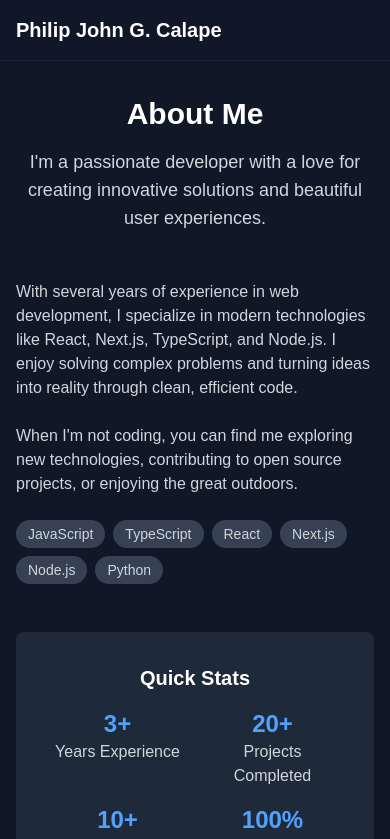
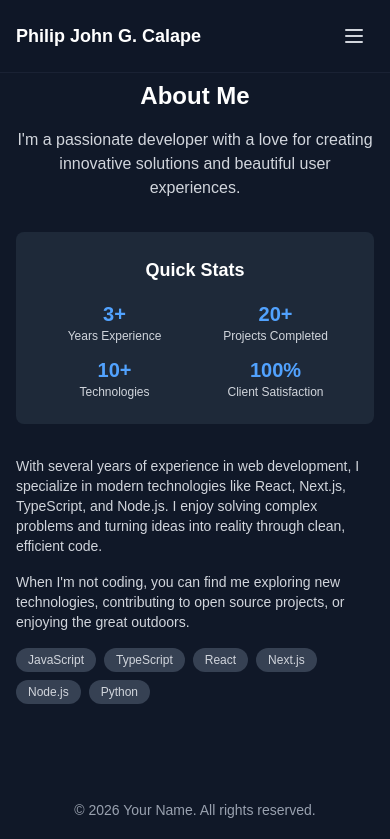
Before and after one commit to PCalape/personal, a Next.js app: page /about in a window 390 px wide. Shown: the top 839 px of the page. Built offline with nearby package versions, Linux system fonts and the light colour scheme.

Commit message:
add mobile view

```diff
--- a/app/about/page.tsx
+++ b/app/about/page.tsx
@@ -3,30 +3,30 @@ import Footer from "../../components/Footer";
 
 export default function About() {
   return (
-    <div className="min-h-screen bg-gray-900">
+    <div className="min-h-screen bg-gray-900 flex flex-col">
       <Navigation />
 
       {/* About Section */}
-      <section className="pt-24 pb-16 bg-gray-900">
-        <div className="max-w-6xl mx-auto px-4 sm:px-6 lg:px-8">
-          <div className="text-center mb-12">
-            <h1 className="text-3xl md:text-4xl font-bold text-white mb-4">
+      <section className="flex-1 pt-20 sm:pt-24 pb-8 sm:pb-16 bg-gray-900">
+        <div className="max-w-6xl mx-auto px-4 sm:px-6 lg:px-8 h-full">
+          <div className="text-center mb-8 sm:mb-12">
+            <h1 className="text-2xl sm:text-3xl md:text-4xl font-bold text-white mb-4">
               About Me
             </h1>
-            <p className="text-lg text-gray-300 max-w-2xl mx-auto">
+            <p className="text-base sm:text-lg text-gray-300 max-w-2xl mx-auto">
               I&apos;m a passionate developer with a love for creating
               innovative solutions and beautiful user experiences.
             </p>
           </div>
-          <div className="grid md:grid-cols-2 gap-12 items-center">
-            <div>
-              <p className="text-gray-300 mb-6">
+          <div className="grid md:grid-cols-2 gap-8 sm:gap-12 items-center">
+            <div className="space-y-4 sm:space-y-6">
+              <p className="text-sm sm:text-base text-gray-300">
                 With several years of experience in web development, I
                 specialize in modern technologies like React, Next.js,
                 TypeScript, and Node.js. I enjoy solving complex problems and
                 turning ideas into reality through clean, efficient code.
               </p>
-              <p className="text-gray-300 mb-6">
+              <p className="text-sm sm:text-base text-gray-300">
                 When I&apos;m not coding, you can find me exploring new
                 technologies, contributing to open source projects, or enjoying
                 the great outdoors.
@@ -42,33 +42,49 @@ export default function About() {
                 ].map((tech) => (
                   <span
                     key={tech}
-                    className="bg-gray-700 text-gray-300 px-3 py-1 rounded-full text-sm"
+                    className="bg-gray-700 text-gray-300 px-3 py-1 rounded-full text-xs sm:text-sm"
                   >
                     {tech}
                   </span>
                 ))}
               </div>
             </div>
-            <div className="bg-gray-800 rounded-lg p-8 text-center">
-              <h3 className="text-xl font-semibold text-white mb-4">
+            <div className="bg-gray-800 rounded-lg p-6 sm:p-8 text-center order-first md:order-last">
+              <h3 className="text-lg sm:text-xl font-semibold text-white mb-4">
                 Quick Stats
               </h3>
-              <div className="grid grid-cols-2 gap-4">
+              <div className="grid grid-cols-2 gap-3 sm:gap-4">
                 <div>
-                  <div className="text-2xl font-bold text-blue-400">3+</div>
-                  <div className="text-gray-300">Years Experience</div>
+                  <div className="text-xl sm:text-2xl font-bold text-blue-400">
+                    3+
+                  </div>
+                  <div className="text-xs sm:text-sm text-gray-300">
+                    Years Experience
+                  </div>
                 </div>
                 <div>
-                  <div className="text-2xl font-bold text-blue-400">20+</div>
-                  <div className="text-gray-300">Projects Completed</div>
+                  <div className="text-xl sm:text-2xl font-bold text-blue-400">
+                    20+
+                  </div>
+                  <div className="text-xs sm:text-sm text-gray-300">
+                    Projects Completed
+                  </div>
                 </div>
                 <div>
-                  <div className="text-2xl font-bold text-blue-400">10+</div>
-                  <div className="text-gray-300">Technologies</div>
+                  <div className="text-xl sm:text-2xl font-bold text-blue-400">
+                    10+
+                  </div>
+                  <div className="text-xs sm:text-sm text-gray-300">
+                    Technologies
+                  </div>
                 </div>
                 <div>
-                  <div className="text-2xl font-bold text-blue-400">100%</div>
-                  <div className="text-gray-300">Client Satisfaction</div>
+                  <div className="text-xl sm:text-2xl font-bold text-blue-400">
+                    100%
+                  </div>
+                  <div className="text-xs sm:text-sm text-gray-300">
+                    Client Satisfaction
+                  </div>
                 </div>
               </div>
             </div>
--- a/app/globals.css
+++ b/app/globals.css
@@ -21,3 +21,28 @@ body {
   color: var(--foreground);
   font-family: Arial, Helvetica, sans-serif;
 }
+
+/* Improve viewport handling for mobile */
+@media (max-height: 600px) {
+  .min-h-screen {
+    min-height: 100vh;
+  }
+}
+
+/* Ensure proper line clamping for text truncation */
+.line-clamp-3 {
+  display: -webkit-box;
+  -webkit-line-clamp: 3;
+  line-clamp: 3;
+  -webkit-box-orient: vertical;
+  overflow: hidden;
+}
+
+/* Better focus states for mobile */
+@media (max-width: 768px) {
+  button:focus,
+  a:focus {
+    outline: 2px solid #3b82f6;
+    outline-offset: 2px;
+  }
+}
--- a/components/Footer.tsx
+++ b/components/Footer.tsx
@@ -1,9 +1,9 @@
 export default function Footer() {
   return (
-    <footer className="bg-gray-900 text-white py-8">
+    <footer className="bg-gray-900 text-white py-6 sm:py-8 mt-auto">
       <div className="max-w-6xl mx-auto px-4 sm:px-6 lg:px-8">
         <div className="text-center">
-          <p className="text-gray-400">
+          <p className="text-gray-400 text-sm sm:text-base">
             © 2026 Your Name. All rights reserved.
           </p>
         </div>
--- a/components/Navigation.tsx
+++ b/components/Navigation.tsx
@@ -2,26 +2,48 @@
 
 import Link from "next/link";
 import { usePathname } from "next/navigation";
+import { useState } from "react";
 
 export default function Navigation() {
   const pathname = usePathname();
+  const [isMenuOpen, setIsMenuOpen] = useState(false);
 
-  const getLinkClassName = (href: string) => {
+  const getLinkClassName = (href: string, mobile = false) => {
     const isActive = pathname === href;
-    return `px-3 py-2 rounded-md transition-colors ${
-      isActive
-        ? "bg-gray-700/50 text-white"
+    const baseClasses = mobile
+      ? "block px-3 py-2 text-base font-medium transition-colors border-l-4"
+      : "px-3 py-2 rounded-md transition-colors";
+
+    if (isActive) {
+      return `${baseClasses} ${
+        mobile
+          ? "bg-gray-700/50 text-white border-blue-400"
+          : "bg-gray-700/50 text-white"
+      }`;
+    }
+    return `${baseClasses} ${
+      mobile
+        ? "text-gray-300 hover:text-white hover:bg-gray-700/30 border-transparent hover:border-gray-500"
         : "text-gray-300 hover:text-white hover:bg-gray-700/30"
     }`;
   };
 
+  const toggleMenu = () => setIsMenuOpen(!isMenuOpen);
+  const closeMenu = () => setIsMenuOpen(false);
+
   return (
-    <nav className="fixed top-0 w-full bg-gray-900/20 z-50 border-b border-gray-700/30">
+    <nav className="fixed top-0 w-full bg-gray-900/95 backdrop-blur-sm z-50 border-b border-gray-700/30">
       <div className="max-w-6xl mx-auto px-4 sm:px-6 lg:px-8">
         <div className="flex justify-between items-center py-4">
-          <Link href="/" className="text-xl font-bold text-white">
+          <Link
+            href="/"
+            className="text-lg sm:text-xl font-bold text-white truncate pr-4"
+            onClick={closeMenu}
+          >
             Philip John G. Calape
           </Link>
+
+          {/* Desktop Navigation */}
           <div className="hidden md:flex space-x-2">
             <Link href="/" className={getLinkClassName("/")}>
               Home
@@ -39,6 +61,95 @@ export default function Navigation() {
               Contact
             </Link>
           </div>
+
+          {/* Mobile menu button */}
+          <button
+            onClick={toggleMenu}
+            className="md:hidden inline-flex items-center justify-center p-2 rounded-md text-gray-300 hover:text-white hover:bg-gray-700/30 focus:outline-none focus:ring-2 focus:ring-white focus:ring-offset-2 focus:ring-offset-gray-900 transition-colors"
+            aria-expanded="false"
+          >
+            <span className="sr-only">Open main menu</span>
+            {!isMenuOpen ? (
+              <svg
+                className="block h-6 w-6"
+                xmlns="http://www.w3.org/2000/svg"
+                fill="none"
+                viewBox="0 0 24 24"
+                stroke="currentColor"
+              >
+                <path
+                  strokeLinecap="round"
+                  strokeLinejoin="round"
+                  strokeWidth={2}
+                  d="M4 6h16M4 12h16M4 18h16"
+                />
+              </svg>
+            ) : (
+              <svg
+                className="block h-6 w-6"
+                xmlns="http://www.w3.org/2000/svg"
+                fill="none"
+                viewBox="0 0 24 24"
+                stroke="currentColor"
+              >
+                <path
+                  strokeLinecap="round"
+                  strokeLinejoin="round"
+                  strokeWidth={2}
+                  d="M6 18L18 6M6 6l12 12"
+                />
+              </svg>
+            )}
+          </button>
+        </div>
+      </div>
+
+      {/* Mobile Navigation Menu */}
+      <div
+        className={`md:hidden transition-all duration-300 ease-in-out ${
+          isMenuOpen
+            ? "max-h-screen opacity-100"
+            : "max-h-0 opacity-0 overflow-hidden"
+        }`}
+      >
+        <div className="bg-gray-900/95 backdrop-blur-sm border-t border-gray-700/30">
+          <div className="px-2 pt-2 pb-3 space-y-1">
+            <Link
+              href="/"
+              className={getLinkClassName("/", true)}
+              onClick={closeMenu}
+            >
+              Home
+            </Link>
+            <Link
+              href="/about"
+              className={getLinkClassName("/about", true)}
+              onClick={closeMenu}
+            >
+              About
+            </Link>
+            <Link
+              href="/projects"
+              className={getLinkClassName("/projects", true)}
+              onClick={closeMenu}
+            >
+              Projects
+            </Link>
+            <Link
+              href="/skills"
+              className={getLinkClassName("/skills", true)}
+              onClick={closeMenu}
+            >
+              Skills
+            </Link>
+            <Link
+              href="/contact"
+              className={getLinkClassName("/contact", true)}
+              onClick={closeMenu}
+            >
+              Contact
+            </Link>
+          </div>
         </div>
       </div>
     </nav>
```
Also changed, not shown: app/contact/page.tsx (+28 -22 lines), app/page.tsx (+11 -11 lines), app/projects/page.tsx (+16 -14 lines), app/skills/page.tsx (+8 -8 lines).
